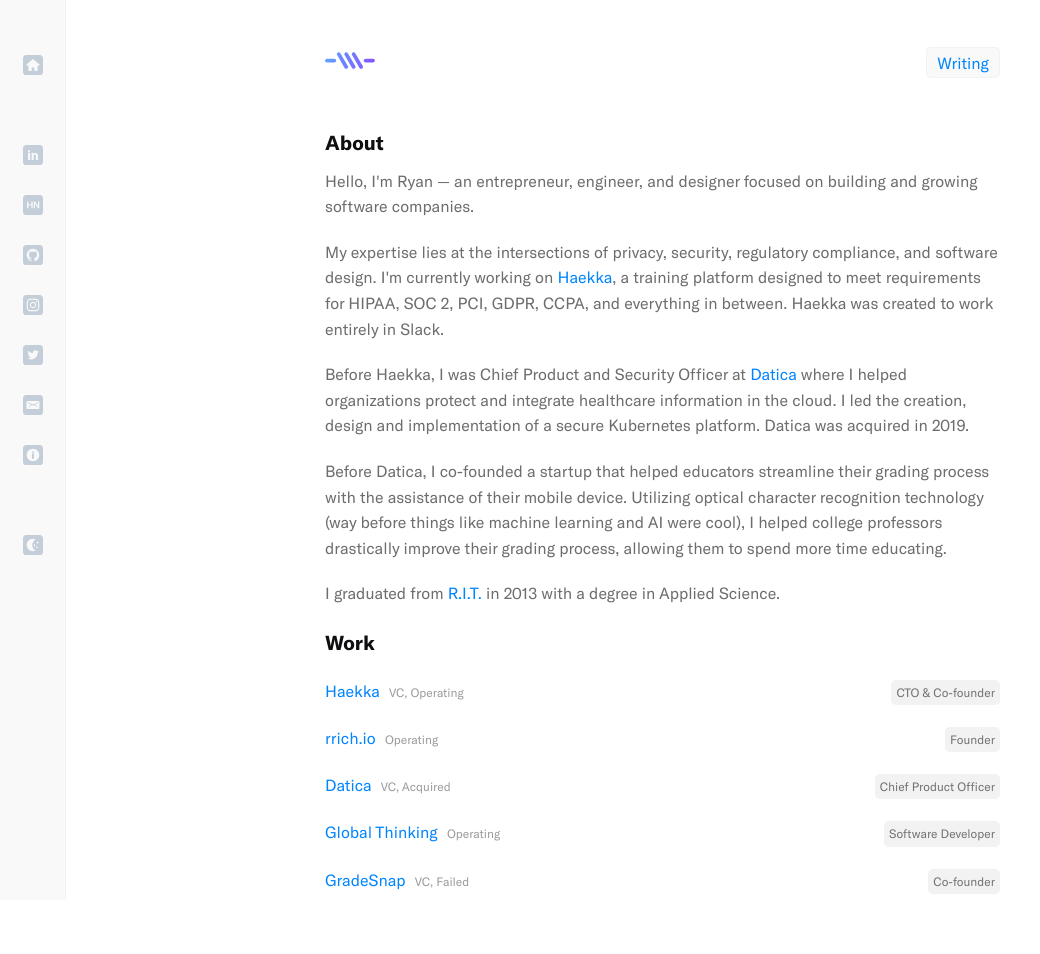
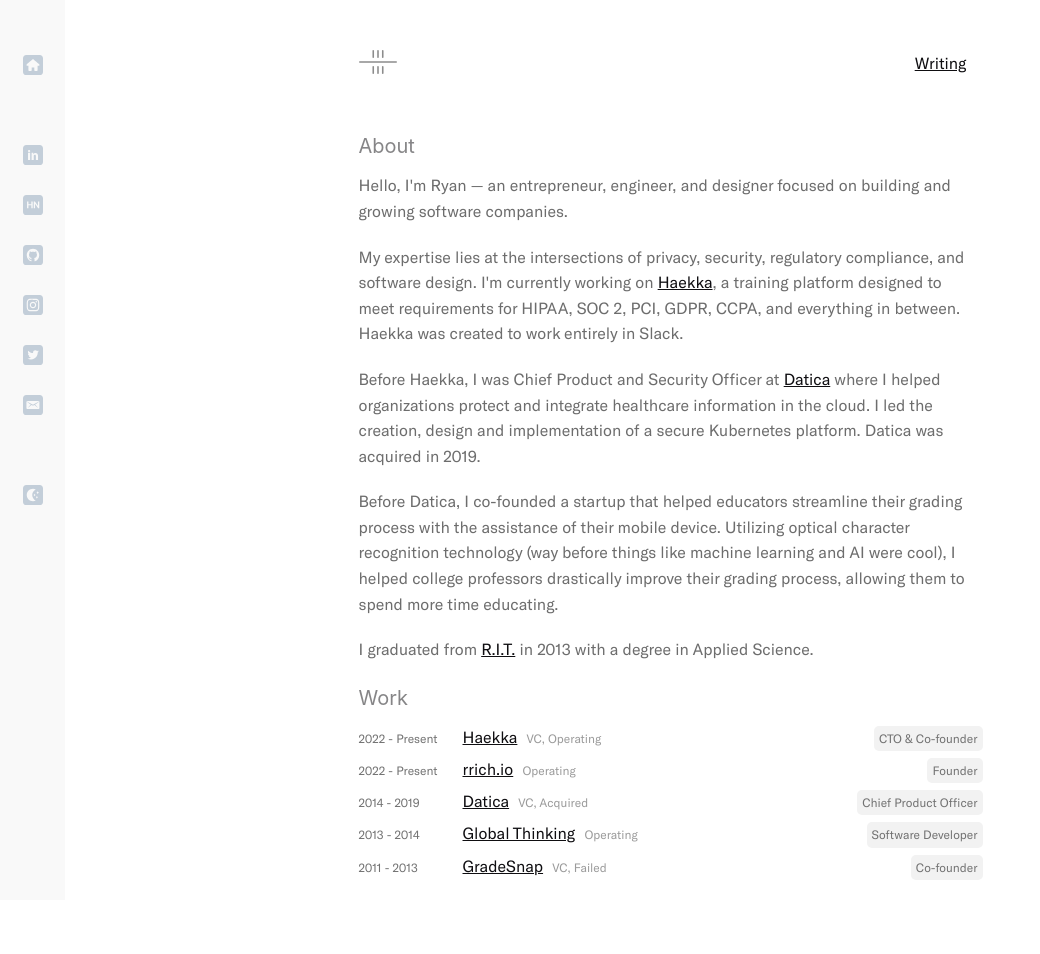
Before and after one commit to rr1000/rrich.io-01, a Jekyll site: the page built from index.html, in a window 1280 px wide. Shown: the whole page, without its empty margins (0-1040 px from the left). Built offline with Jekyll 4.4.1, drawn with Linux system fonts in a browser that asks for light colours; some web fonts are replaced.

Commit message:
update: css changes

```diff
--- a/_data/work.yml
+++ b/_data/work.yml
@@ -1,20 +1,25 @@
 - company: Haekka
+  years: "2022 - Present"
   link: https://www.haekka.com
   position: "CTO & Co-founder"
   status: VC, Operating
 - company: rrich.io
+  years: "2022 - Present"
   link: ""
   position: Founder
   status: Operating
 - company: Datica
+  years: "2014 - 2019"
   link: https://datica.com
   position: "Chief Product Officer"
   status: VC, Acquired
 - company: Global Thinking
+  years: "2013 - 2014"
   link: https://morevang.com
   position: "Software Developer"
   status: Operating
 - company: GradeSnap
+  years: "2011 - 2013"
   link: "#"
   position: "Co-founder"
   status: VC, Failed
--- a/_includes/left-nav.html
+++ b/_includes/left-nav.html
@@ -7,7 +7,7 @@
         <a href="https://www.instagram.com/rrichrs/" target="_blank"><img class="svg-icons" src="/assets/images/icon-insta.svg" alt="Instagram Icon"></a>
         <a href="https://twitter.com/rrichrs" target="_blank"><img class="svg-icons" src="/assets/images/icon-twitter.svg" alt="Twitter Icon"></a>
         <a href="mailto:rrichrs@gmail.com"><img class="svg-icons" src="/assets/images/icon-email.svg" alt="Email Icon"></a>
-        <a href="/info"><img class="svg-icons" src="/assets/images/icon-info.svg" alt="Info Icon"></a>
+        <!-- <a href="/info"><img class="svg-icons" src="/assets/images/icon-info.svg" alt="Info Icon"></a> -->
     </div>
     <div class="switch" id="dmSwitch">
         <img class="svg-icons" src="/assets/images/icon-sun.svg" alt="Mode Icon">
--- a/_sass/flexboxgrid.scss
+++ b/_sass/flexboxgrid.scss
@@ -4,7 +4,7 @@
 .grid {
   margin: 0 auto;
   padding: 50px 50px 50px 95px;
-  max-width: 675px;
+  max-width: 608px;
   @media only all and (max-width: 550px) {
     padding: 30px 30px 30px 75px;
   }
--- a/_sass/main.scss
+++ b/_sass/main.scss
@@ -30,7 +30,7 @@
 }
 
 .logo{
-  max-width: 50px;
+  max-width: 38px;
   display: block;
   img{
     max-width: 100%;
@@ -48,7 +48,6 @@
   bottom: 0;
   text-align: center;
   z-index: 100;
-  border-right: 1px solid lighten($c_gray-3, 5%);
   .socials{
     margin: 50px 0;
   }
@@ -77,19 +76,21 @@
 
 .content{
   h2{
-    font-family: $f_sans-bold;
+    font-family: $f_sans-light;
     margin: 0 0 10px 0;
     font-size: 20px;
+    opacity: 0.5;
   }
   p{
     margin: 0 0 20px 0;
     color: $c_body-text;
     a{
       transition: all 250ms ease;
-      color: $c_blue;
+      color: $c_black;
+      text-decoration: underline;
       &:hover{
         transition: all 250ms ease;
-        color: $c_purple;
+        color: $c_gray-2;
       }
     }
   }
@@ -97,32 +98,25 @@
     margin: 0 0 50px 0;
     .desktop-menu{
       a{
-        padding: 5px 10px;
-        background: $c_gray-4;
         transition: all 250ms ease;
-        border-radius: 5px;
-        margin: 0 0 0 20px;
-        transition: all 250ms ease;
-        box-shadow: 0px 0px 20px rgba(0,0,0,0.0);
-        border: 1px solid lighten($c_gray-3, 5%);
-        color: $c_blue;
+        color: $c_black;
+        text-decoration: underline;
         &:hover{
-          background: #fff;
           transition: all 250ms ease;
-          color: $c_purple;
-          box-shadow: 0px 0px 10px rgba(0,0,0,0.1);
+          color: $c_gray-2;
         }
       }
     }
   }
   .work-row{
-    padding: 10px 1rem;
+    padding: 0 0 5px 1rem;
     a{
       transition: all 250ms ease;
-      color: $c_blue;
+      color: $c_black;
+      text-decoration: underline;
       &:hover{
         transition: all 250ms ease;
-        color: $c_purple;
+        color: $c_gray-2;
       }
     }
     .year,
@@ -136,6 +130,13 @@
     }
     [class*="col-"]{
       padding: 0;
+    }
+    .years{
+      font-size: 12px;
+      display: inline-block;
+      text-align: left;
+      color: $c_gray-2;
+      width: none;
     }
     .position{
       font-size: 12px;
@@ -227,6 +228,9 @@
         margin: 10px 0 0 0;
       }
     }
+    .mobile-display-none{
+      display: none;
+    }
   }
   form{
     button{
@@ -269,8 +273,8 @@
 body.dark-mode{
   background-color: $c_dark-bg;
   color: $c_white;
-  a{color: $c_blue-light;}
-  p{color: $c_body-text-dark;}
+  a{color: $c_white;}
+  p{color: $c_gray-1;}
   form{
     background-color: lighten($c_dark-bg, 2%);
     border: 1px solid lighten($c_dark-bg, 8%);
@@ -294,20 +298,15 @@
       border-radius: 5px;
       width: none;
     }
-    a{color: $c_blue-light;}
+    a{color: $c_white;}
   }
   .content{
     header{
       .desktop-menu{
         a{
-          background-color: lighten($c_dark-bg, 2%);
-          border: 1px solid lighten($c_dark-bg, 8%);
-          color: $c_blue-light;
+          color: $c_white;
           &:hover{
-            background: lighten($c_dark-bg, 5%);
-            transition: all 250ms ease;
-            color: lighten($c_purple, 15%);
-            box-shadow: 0px 0px 10px rgba(0,0,0,0.1);
+            color: $c_gray-2;
           }
         }
       }
@@ -315,7 +314,6 @@
   }
   .left-nav{
     background-color: lighten($c_dark-bg, 2%);
-    border-right: 1px solid lighten($c_dark-bg, 8%);
     .switch,
     a{
       transition: all 250ms ease;
--- a/_sass/markdown.scss
+++ b/_sass/markdown.scss
@@ -43,6 +43,7 @@
     width: 100%;
     margin: auto;
     height: auto;
+    border-radius: 3px;
   }
 }
 
--- a/index.html
+++ b/index.html
@@ -18,8 +18,9 @@
                 <h2>Work</h2>
                 {% for item in site.data.work %}
                     <div class="row work-row">
-                        <div class="col-xs-12 col-sm-8 start-sm company"><a href="{{item.link}}" target="_blank">{{ item.company }}</a> <span class="status">{{ item.status }}</span></div>
-                        <div class="col-xs-12 col-sm-4 end-sm"><div class="position">{{ item.position }}</div></div>
+                        <div class="col-xs-4 col-sm-2 start-sm"><div class="years">{{ item.years }}</div></div>
+                        <div class="col-xs-8 col-sm-5 start-sm company"><a href="{{item.link}}" target="_blank">{{ item.company }}</a> <span class="status">{{ item.status }}</span></div>
+                        <div class="col-xs-12 col-sm-5 end-sm mobile-display-none"><div class="position">{{ item.position }}</div></div>
                     </div>
                 {% endfor %}
             </div>
```
Also changed, not shown: Gemfile.lock, assets/images/icon-logo.svg.
